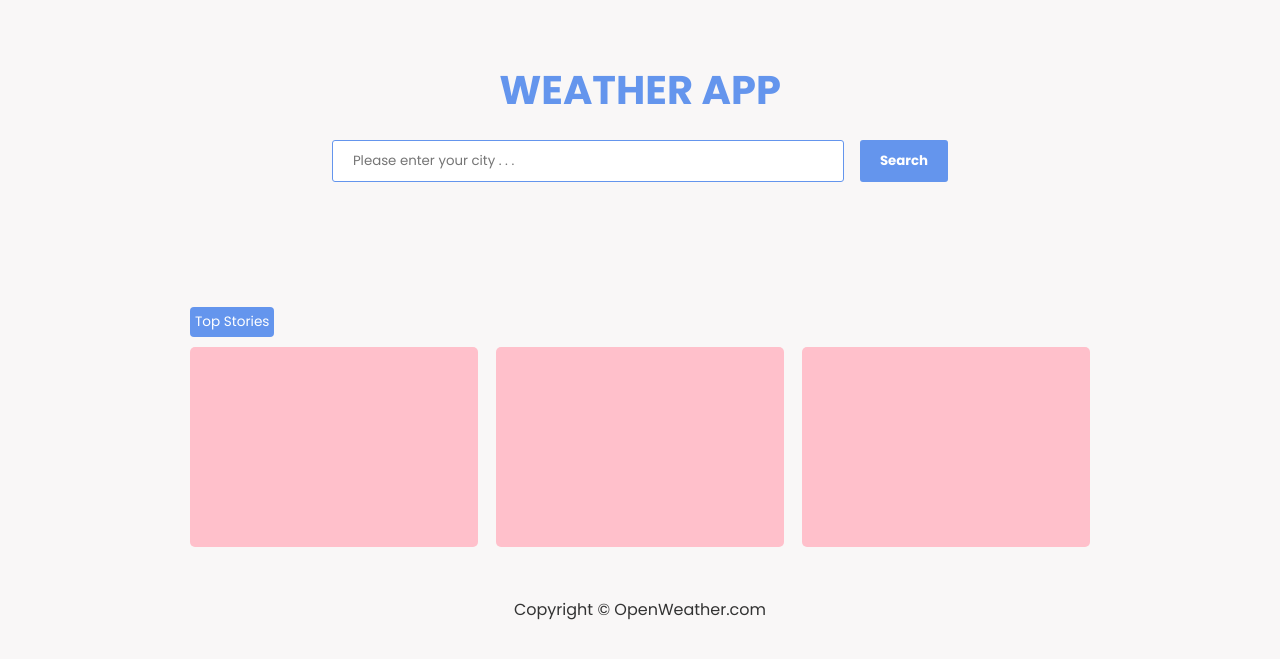
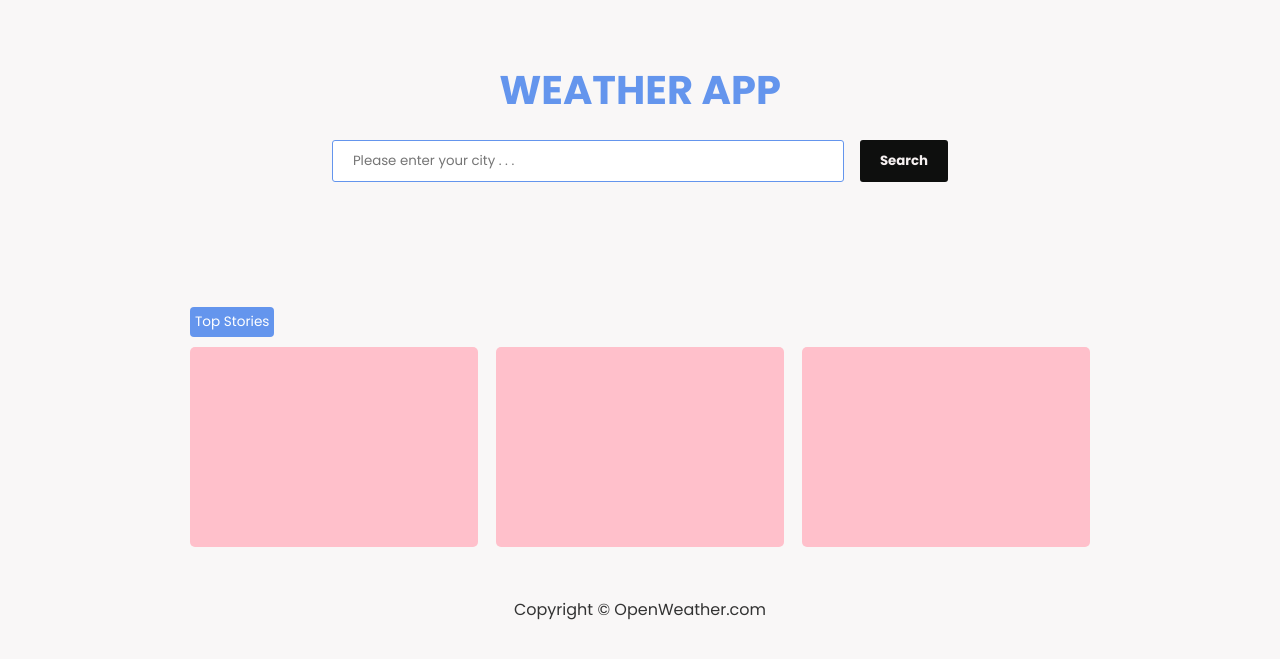
Before and after one commit to codemaniac-sahil/weather-app-api, a plain HTML site: page index.html in a window 1280 px wide. In both pictures the pointer is over the button "Search". Shown: the part 87-746 px from the top of the page. Drawn offline with Linux system fonts and the light colour scheme; a web font is replaced by a local one.

Commit message:
Added hover effect to Search button (#22)

```diff
--- a/index.html
+++ b/index.html
@@ -7,6 +7,13 @@
     <meta name="viewport" content="width=device-width, initial-scale=1.0">
     <title>Weather app</title>
     <link rel="stylesheet" href="style.css">
+
+    <style>
+        #tap:hover{
+            background-color: rgb(14, 15, 14);
+            color: rgb(245, 240, 240);
+        }
+    </style>
 </head>
 
 <body>
@@ -23,7 +30,7 @@
         <h1>Weather app</h1>
         <div class="input-data">
             <input type="text" id="data" size="30" placeholder="Please enter your city . . ."><br>
-            <button id="tap" onclick="add_city()">Search</button>
+            <button id="tap" onclick="add_city()" >Search </button>
         </div>
         <br>
         <div class="display-data" id="cityName"></div>
--- a/style.css
+++ b/style.css
@@ -213,6 +213,7 @@ input[type="text"]{
         font-weight: bolder;
     }
 
+
     .display-data p{
         height: 2rem;
         background-color: white;
```
